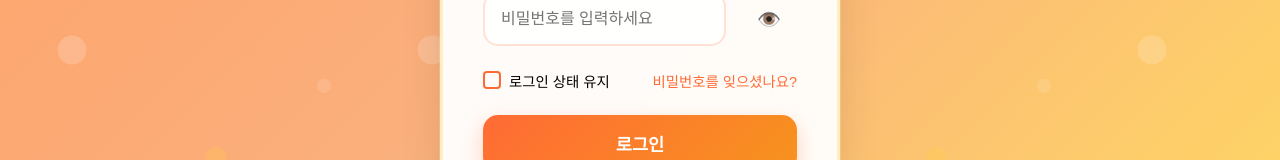
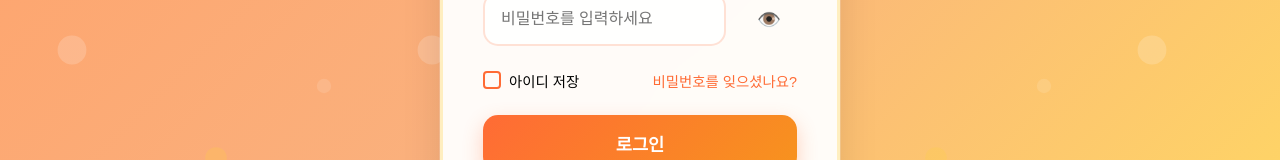
Before and after one commit to 1313BAN/team02-FE, a Vue app: page /loginForm in a window 1280 px wide. Shown: the part 464-624 px from the top of the page. Built offline with nearby package versions, Linux system fonts and the light colour scheme.

Commit message:
feat: 아이디 저장 구현

```diff
--- a/src/views/LoginView.vue
+++ b/src/views/LoginView.vue
@@ -47,7 +47,7 @@
               <label class="checkbox-wrapper">
                 <input type="checkbox" v-model="rememberMe" class="checkbox" />
                 <span class="checkmark"></span>
-                로그인 상태 유지
+                아이디 저장
               </label>
               <RouterLink to="/resetPWForm" class="forgot-link">
                 비밀번호를 잊으셨나요?
@@ -135,7 +135,9 @@ const handleLogin = async () => {
       // 로그인 성공
       authStore.login(response.headers.authorization, response.data.data.nickname)
       if (rememberMe.value) {
-        sessionStorage.setItem('userEmail', response.data.email)
+        sessionStorage.setItem('userEmail', response.data.data.email)
+      } else {
+        sessionStorage.removeItem('userEmail')
       }
       router.push('/')
     }
```
